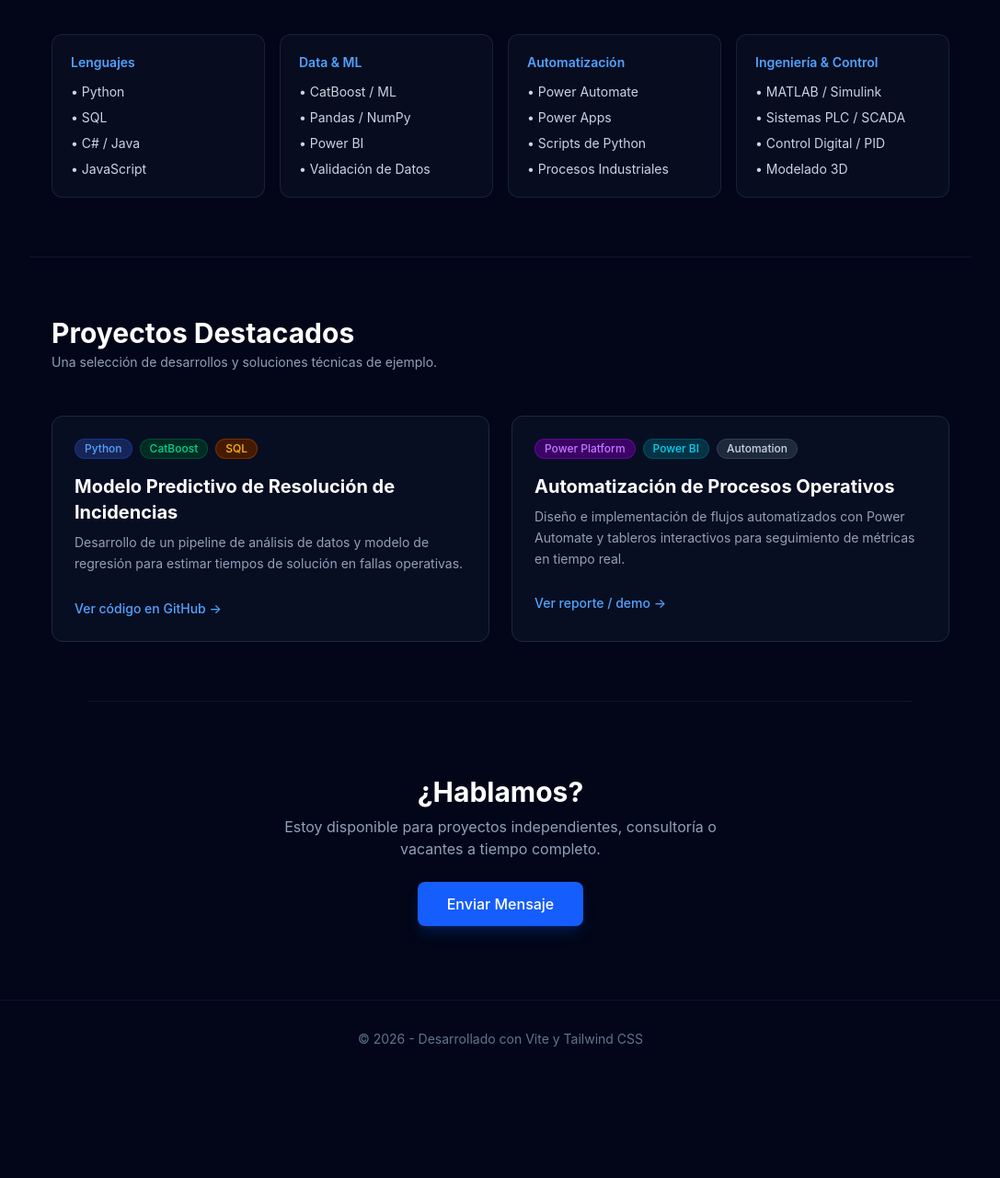
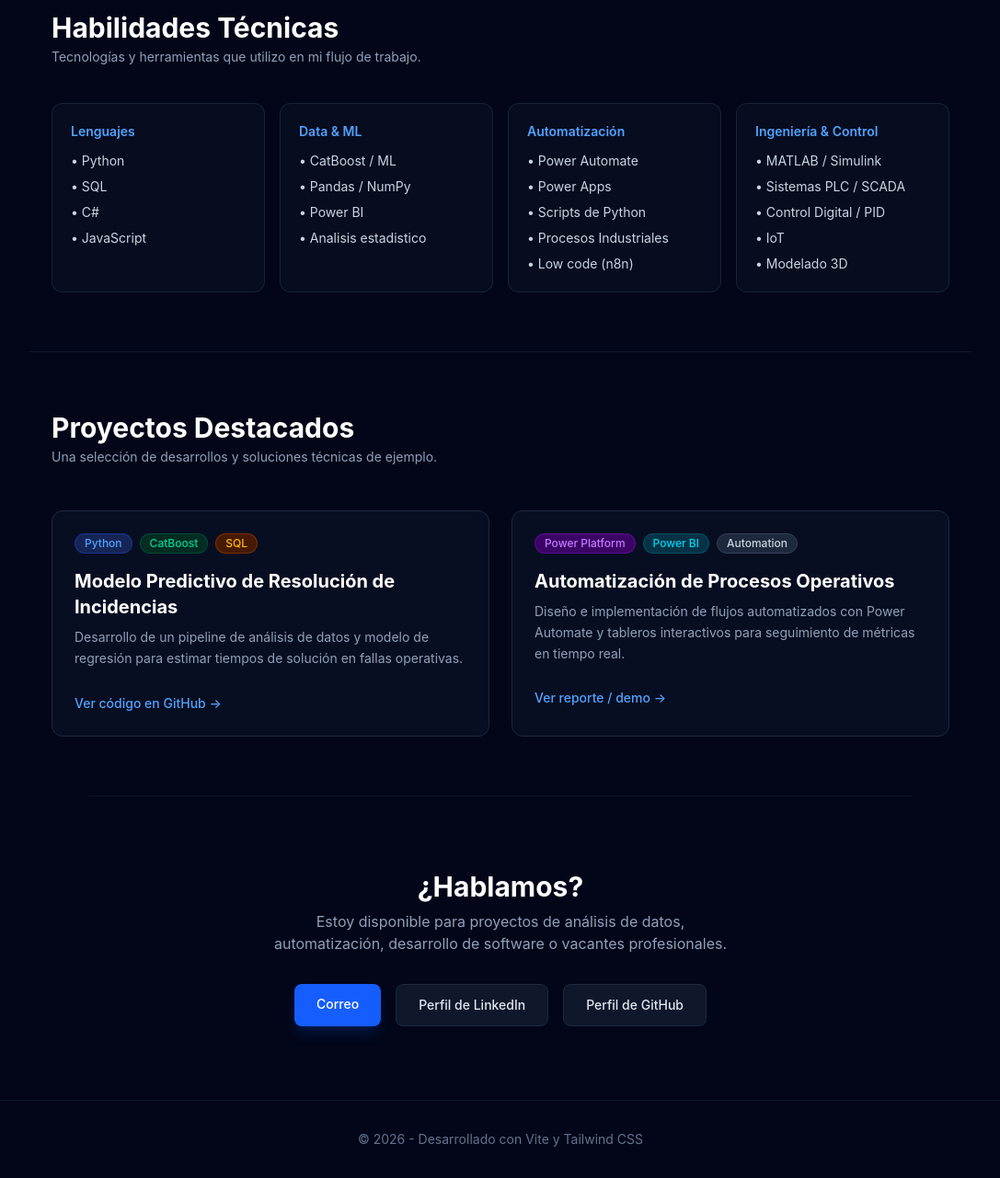
Before and after one commit to Ocxacell/Mi-portafolio, a website built with Vite: page index.html in a window 1280 px wide. Shown: the part 713-1994 px from the top of the page at 92% size, without its empty margins (96-1183 px from the left). Before the commit the page ends 1885 px from the top, so only its background shows below. Built offline with nearby package versions, Linux system fonts and the light colour scheme.

Commit message:
update: pase de 1 a 3 tarjetas de contacto ahora configuradas con mi informacion real, tambien modifique algunas de mis habilidades, titulos y nombres

```diff
--- a/index.html
+++ b/index.html
@@ -11,7 +11,7 @@
   <!-- BARRA DE NAVEGACIÓN -->
   <nav class="border-b border-slate-800 bg-slate-950/80 backdrop-blur fixed top-0 w-full z-50">
     <div class="max-w-5xl mx-auto px-6 h-16 flex items-center justify-between">
-      <span class="font-bold text-lg text-blue-500 tracking-tight">Portafolio.dev</span>
+      <span class="font-bold text-lg text-blue-500 tracking-tight">Sebastian Felipe Lemus Sanchez</span>
       <div class="flex gap-6 text-sm font-medium text-slate-400">
         <a href="#proyectos" class="hover:text-blue-400 transition-colors">Proyectos</a>
         <a href="#habilidades" class="hover:text-blue-400 transition-colors">Habilidades</a>
@@ -27,7 +27,7 @@
     </span>
 
     <h1 class="text-4xl md:text-6xl font-extrabold mt-6 tracking-tight text-white leading-tight">
-      Desarrollo de Software & <span class="text-blue-500">Análisis de Datos</span>
+      Ingeniero Mecatronico <span class="text-blue-500">Análisis de Datos, inteligencia artificial, IoT, PLC</span>
     </h1>
 
     <p class="text-slate-400 text-lg md:text-xl mt-4 max-w-2xl mx-auto leading-relaxed">
@@ -58,7 +58,7 @@
         <ul class="space-y-2 text-slate-300 text-sm">
           <li>• Python</li>
           <li>• SQL</li>
-          <li>• C# / Java</li>
+          <li>• C# </li>
           <li>• JavaScript</li>
         </ul>
       </div>
@@ -70,7 +70,7 @@
           <li>• CatBoost / ML</li>
           <li>• Pandas / NumPy</li>
           <li>• Power BI</li>
-          <li>• Validación de Datos</li>
+          <li>• Analisis estadistico</li>
         </ul>
       </div>
 
@@ -82,6 +82,7 @@
           <li>• Power Apps</li>
           <li>• Scripts de Python</li>
           <li>• Procesos Industriales</li>
+          <li>• Low code (n8n)</li>
         </ul>
       </div>
 
@@ -92,6 +93,7 @@
           <li>• MATLAB / Simulink</li>
           <li>• Sistemas PLC / SCADA</li>
           <li>• Control Digital / PID</li>
+          <li>• IoT </li>
           <li>• Modelado 3D</li>
         </ul>
       </div>
@@ -142,15 +144,29 @@
     </div>
   </section>
 
-  <!-- SECCIÓN DE CONTACTO -->
 <section id="contacto" class="max-w-4xl mx-auto px-6 py-20 border-t border-slate-900 text-center">
   <h2 class="text-2xl md:text-3xl font-bold text-white">¿Hablamos?</h2>
-    <p class="text-slate-400 mt-2 max-w-lg mx-auto">
-      Estoy disponible para proyectos independientes, consultoría o vacantes a tiempo completo.
+  <p class="text-slate-400 mt-2 max-w-lg mx-auto text-sm md:text-base">
+    Estoy disponible para proyectos de análisis de datos, automatización, desarrollo de software o vacantes profesionales.
   </p>
-    <div class="mt-6">
-      <a href="mailto:tu-correo@ejemplo.com" class="inline-block bg-blue-600 hover:bg-blue-500 text-white font-medium px-8 py-3 rounded-lg transition-all shadow-lg shadow-blue-600/20">
-        Enviar Mensaje
+
+  <div class="mt-8 flex flex-wrap justify-center gap-4">
+    <!-- Correo -->
+    <a href="lemusssebastian843@gmail.com?subject=Contacto%20desde%20Portafolio"
+      class="bg-blue-600 hover:bg-blue-500 text-white font-medium px-6 py-3 rounded-lg transition-all shadow-lg shadow-blue-600/20 text-sm">
+      Correo
+    </a>
+
+    <!-- LinkedIn -->
+    <a href="www.linkedin.com/in/sebastian-felipe-lemus-sanchez-114b91345" target="_blank" rel="noopener noreferrer"
+      class="bg-slate-900 hover:bg-slate-800 text-slate-200 font-medium px-6 py-3 rounded-lg border border-slate-800 transition-all text-sm">
+      Perfil de LinkedIn
+    </a>
+
+    <!-- GitHub -->
+    <a href="https://github.com/Ocxacell" target="_blank" rel="noopener noreferrer"
+      class="bg-slate-900 hover:bg-slate-800 text-slate-200 font-medium px-6 py-3 rounded-lg border border-slate-800 transition-all text-sm">
+      Perfil de GitHub
     </a>
   </div>
 </section>
```
Lines whose indentation alone changed are shown as unchanged.
